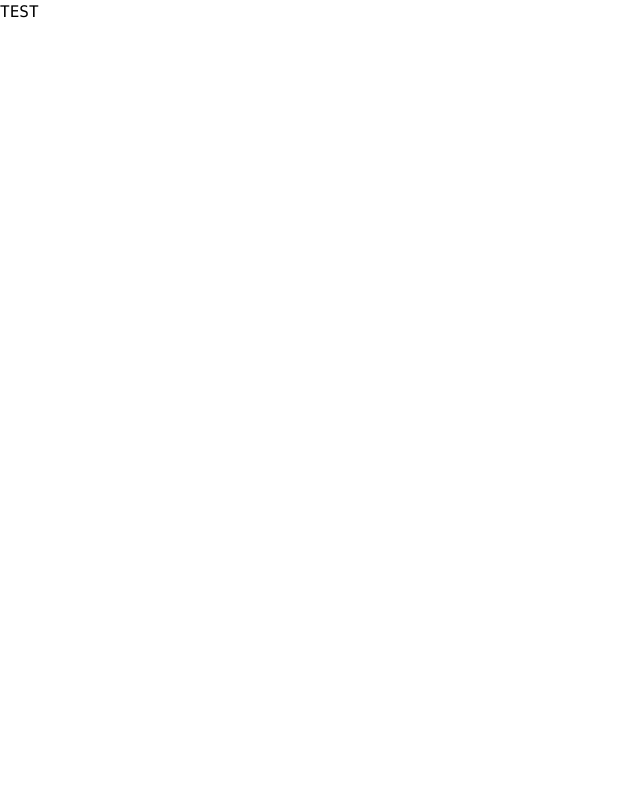
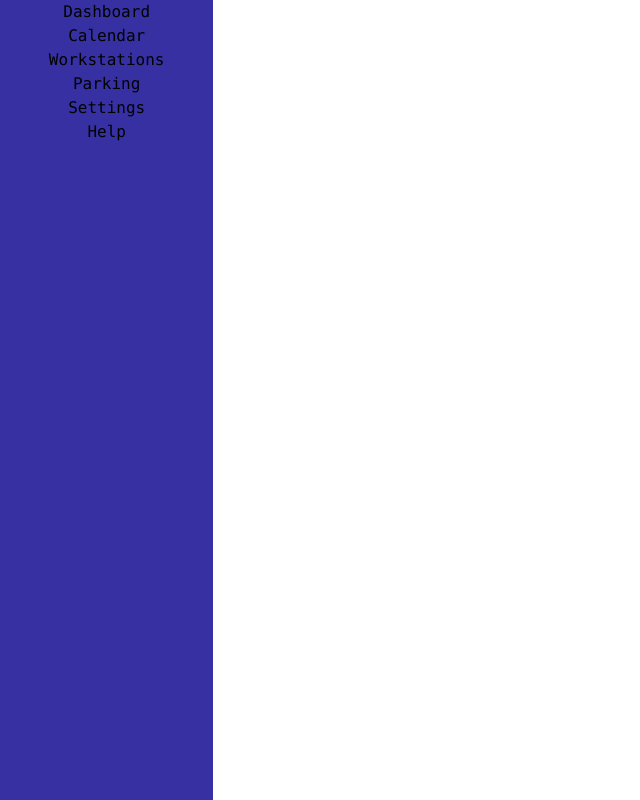
Before and after one commit to tehjv/seat-reservation-admin, a React (Create React App) app: page / in a window 1280 px wide. Shown: the whole page, without its empty margins (0-640 px from the left). Built offline with nearby package versions, Linux system fonts and the light colour scheme.

Commit message:
-add sidenav

```diff
--- a/src/App.js
+++ b/src/App.js
@@ -1,7 +1,18 @@
 import "./App.css";
+import React, { useState } from "react";
+import SideNav from "./features/sidenav";
 
 function App() {
-  return <div className="font-mono App"> TEST </div>;
+  const [activeNavItem, setActiveNavItem] = useState("Dashboard");
+  const updateActiveNavItem = (item) => setActiveNavItem(item);
+  return (
+    <div className="font-mono grid grid-cols-6">
+      <div className="bg-indigo-800 h-screen">
+        <SideNav updateActiveNavItem={updateActiveNavItem}></SideNav>
+      </div>
+      <div className="col-span-5 h-screen"></div>
+    </div>
+  );
 }
 
 export default App;
--- /dev/null
+++ b/src/features/sidenav/index.js
@@ -0,0 +1,17 @@
+import React from "react";
+
+const SideNav = ({ updateActiveNavItem }) => {
+  console.log(updateActiveNavItem);
+  return (
+    <div className="grid-cols-1 text-center">
+      <div onClick={updateActiveNavItem("Dashboard")}>Dashboard</div>
+      <div onClick={updateActiveNavItem("Calendar")}>Calendar</div>
+      <div onClick={updateActiveNavItem("Workstations")}>Workstations</div>
+      <div onClick={updateActiveNavItem("Parking")}>Parking</div>
+      <div onClick={updateActiveNavItem("Settings")}>Settings</div>
+      <div onClick={updateActiveNavItem("Help")}>Help</div>
+    </div>
+  );
+};
+
+export default SideNav;
```
